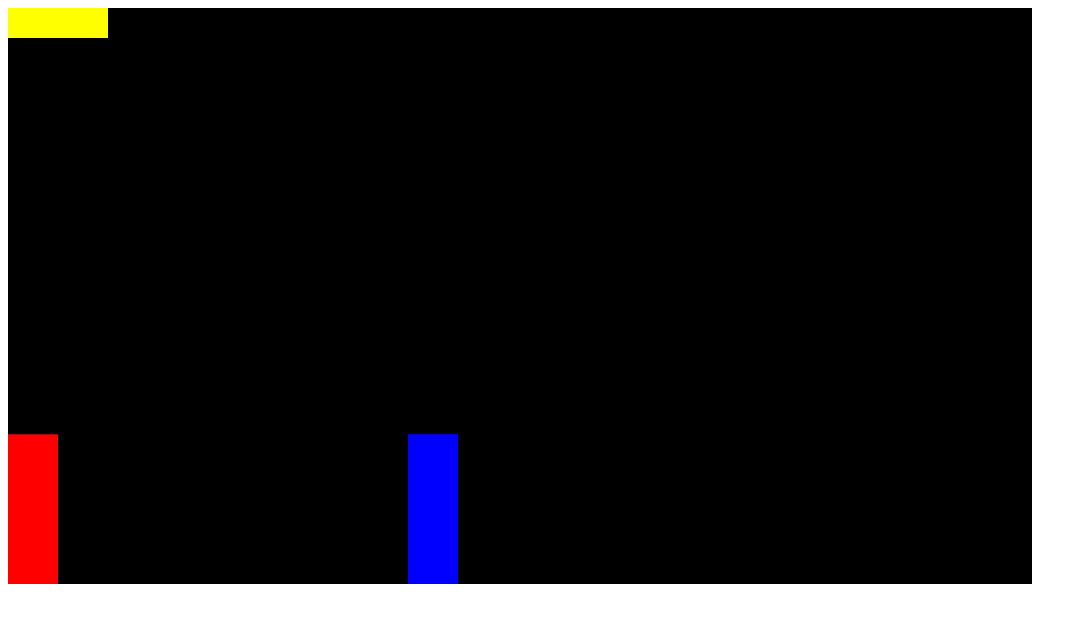
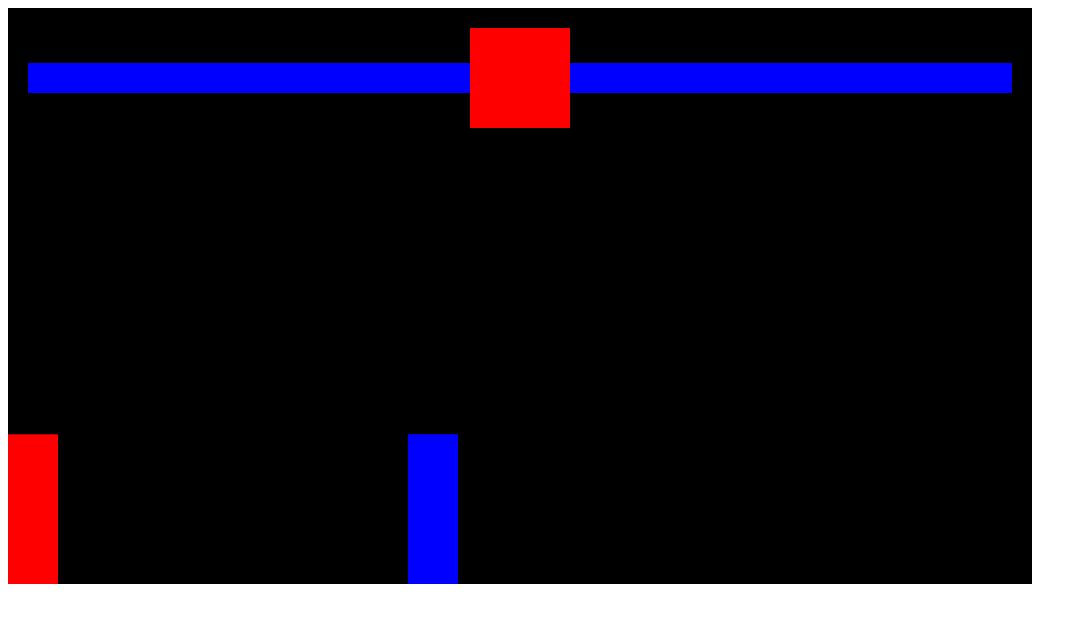
Before and after one commit to Henrifdez/Jogo-Samurai, a plain HTML site: page index.html in a window 1280 px wide. Shown: the whole page, without its empty margins (0-1087 px from the left). Drawn offline with Linux system fonts and the light colour scheme.

Commit message:
Atualizado

```diff
--- a/index.html
+++ b/index.html
@@ -1,12 +1,64 @@
+<head>
+    <style>
+        * {
+            box-sizing: border-box;
+        }
+    </style>
+</head>
 <body>
     <!-- red container div-->
-    <div style="position: relative;">
-        <div style="position: absolute;">
+    <div style="position: relative; display: inline-block">
+        <!-- Smaller red container div -->
+        <div
+            style="
+                position: absolute;
+                display: flex;
+                width: 100%;
+                align-items: center;
+                padding: 20px;
+            "
+        >
             <!-- player health -->
-            <div style="background-color: yellow; height: 30px; width: 100px;"></div>
+            <div style="position: relative; height: 30px; width: 100%; display: flex; justify-content: flex-end">
+                <div style="background-color: yellow; height: 30px; width: 100%;"></div>
+                <div
+                    id="playerHealth"
+                    style="
+                        position: absolute;
+                        background: blue;
+                        top: 0;
+                        right: 0;
+                        bottom: 0;
+                        width: 100%;
+                    "
+                ></div>
+            </div>
+
             <!-- Timer -->
-            <div></div>
+            <div
+                style="
+                    background-color: red;
+                    width: 100px;
+                    height: 100px;
+                    flex-shrink: 0;
+                "
+            ></div>
+
             <!-- Enemy health -->
+            <div style="position: relative; height: 30px; width: 100%;">
+                <div style="background-color: yellow; height: 30px;"></div>
+                <div
+                    id="enemyHealth"
+                    style="
+                        position: absolute;
+                        background: blue;
+                        top: 0;
+                        right: 0;
+                        bottom: 0;
+                        left: 0;
+                    "
+                ></div>
+            </div>
             <div></div>
         </div>
         <canvas></canvas>
--- a/index.js
+++ b/index.js
@@ -26,6 +26,7 @@ class Sprite {
         }
         this.color = color
         this.isAttacking
+        this.health = 100
     }
 
     draw() {
@@ -160,7 +161,8 @@ function animate() {
         player.isAttacking
         ) {
         player.isAttacking = false
-        console.log('go');
+        enemy.health -= 20
+        document.querySelector('#enemyHealth').style.width = enemy.health + '%'
     }
 
     if (
@@ -171,7 +173,8 @@ function animate() {
         enemy.isAttacking
         ) {
         enemy.isAttacking = false
-        console.log('enemy attack successful');
+        player.health -= 20
+        document.querySelector('#playerHealth').style.width = player.health + '%'
     }
 }
 
@@ -206,7 +209,7 @@ window.addEventListener('keydown', (event) => {
             enemy.velocity.y = -20
             break
         case 'ArrowDown':
-            enemy.isAttacking = true
+            enemy.attack()
             break
     }
 })
```
